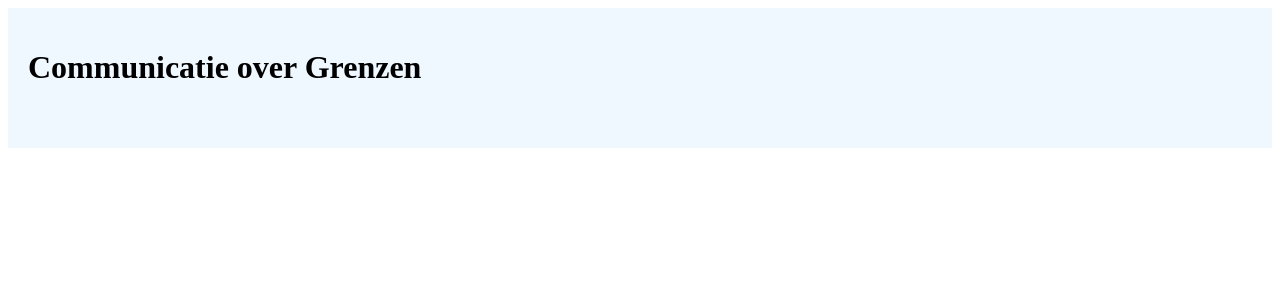
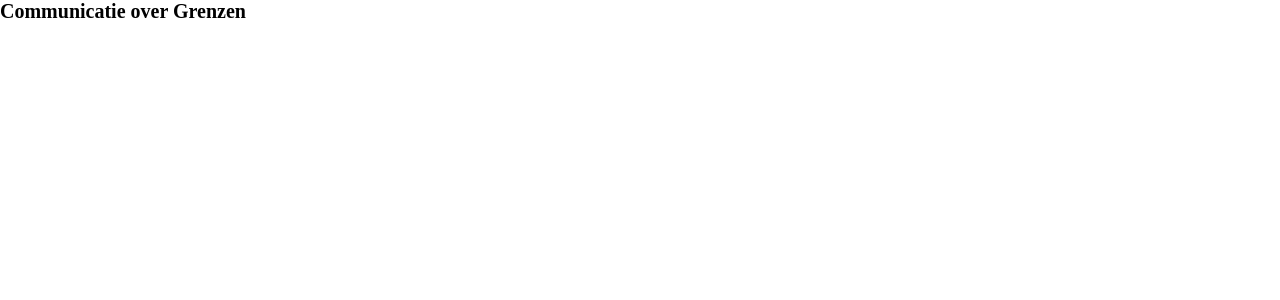
Before and after one commit to peterDijk/vdep-comm-reactssr, a React app: page / in a window 1280 px wide. Shown: the top 300 px of the page. Built offline with nearby package versions, Linux system fonts and the light colour scheme; the HTML template or start-up script is replaced by a standard one.

Commit message:
webpack scss support

```diff
--- a/src/client.js
+++ b/src/client.js
@@ -1,9 +1,9 @@
 import * as React from 'react';
 import * as ReactDOM from 'react-dom';
-import "./css/style.css";
+import "./sass/main.scss";
 // import {Provider} from 'react-redux'
 // import {BrowserRouter} from 'react-router-dom'
-import App from './App'
+import App from './App';
 // import createStore from './store'
 
 // const store = createStore( window.REDUX_DATA );
--- a/src/css/style.css
+++ /dev/null
@@ -1,4 +0,0 @@
-div {
-  background-color: aliceblue;
-  padding: 10px;
-}
--- /dev/null
+++ b/src/sass/base/_base.scss
@@ -0,0 +1,16 @@
+*,
+*::after,
+*::before {
+  margin: 0;
+  padding: 0;
+  box-sizing: inherit;
+}
+
+html {
+  // This defines what 1rem is. 100% is 16px (most of the time).
+  font-size: 62.5%; // 10px
+}
+
+body {
+  box-sizing: border-box;
+}
--- /dev/null
+++ b/src/sass/main.scss
@@ -0,0 +1 @@
+@import "base/base";
```
